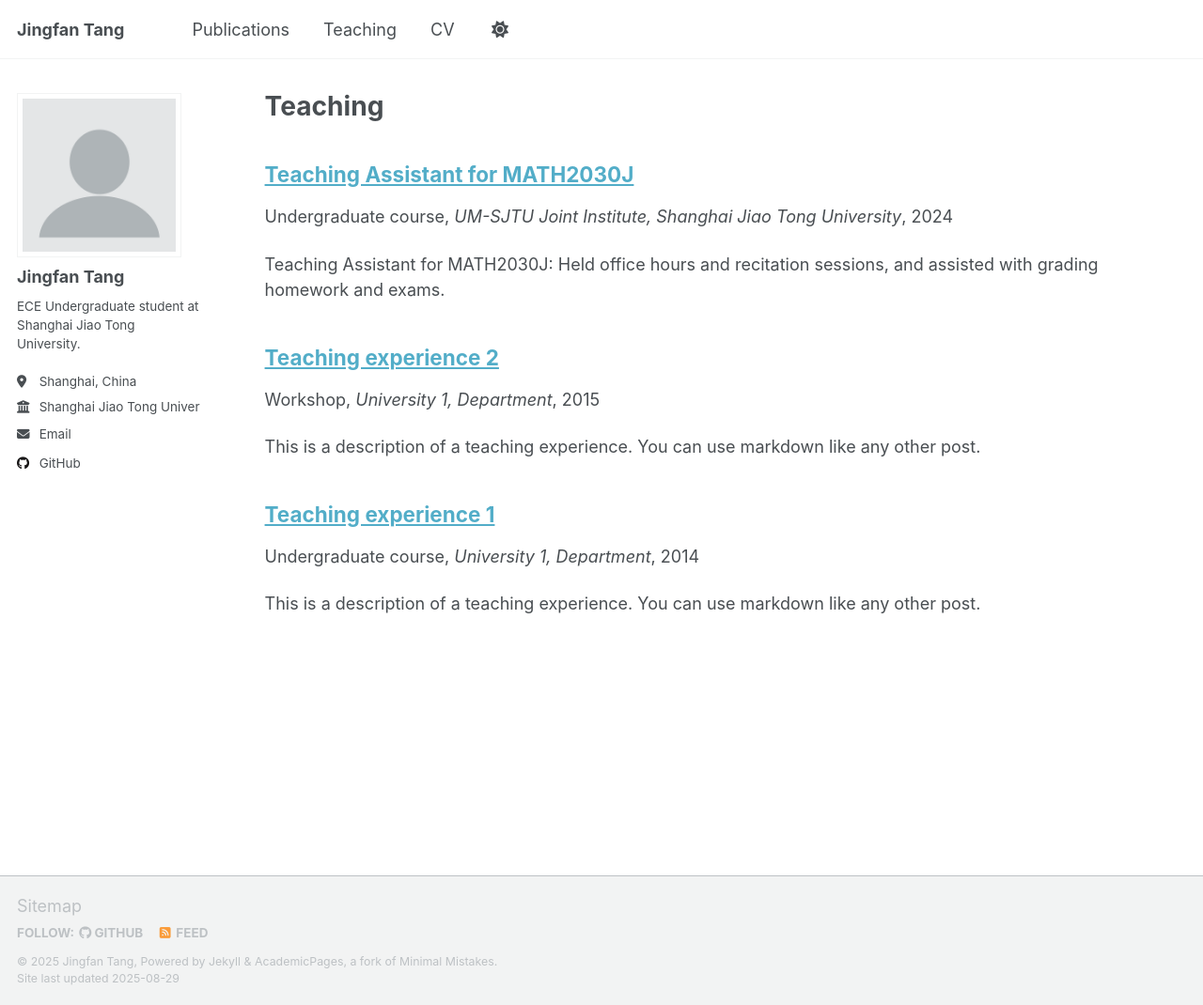
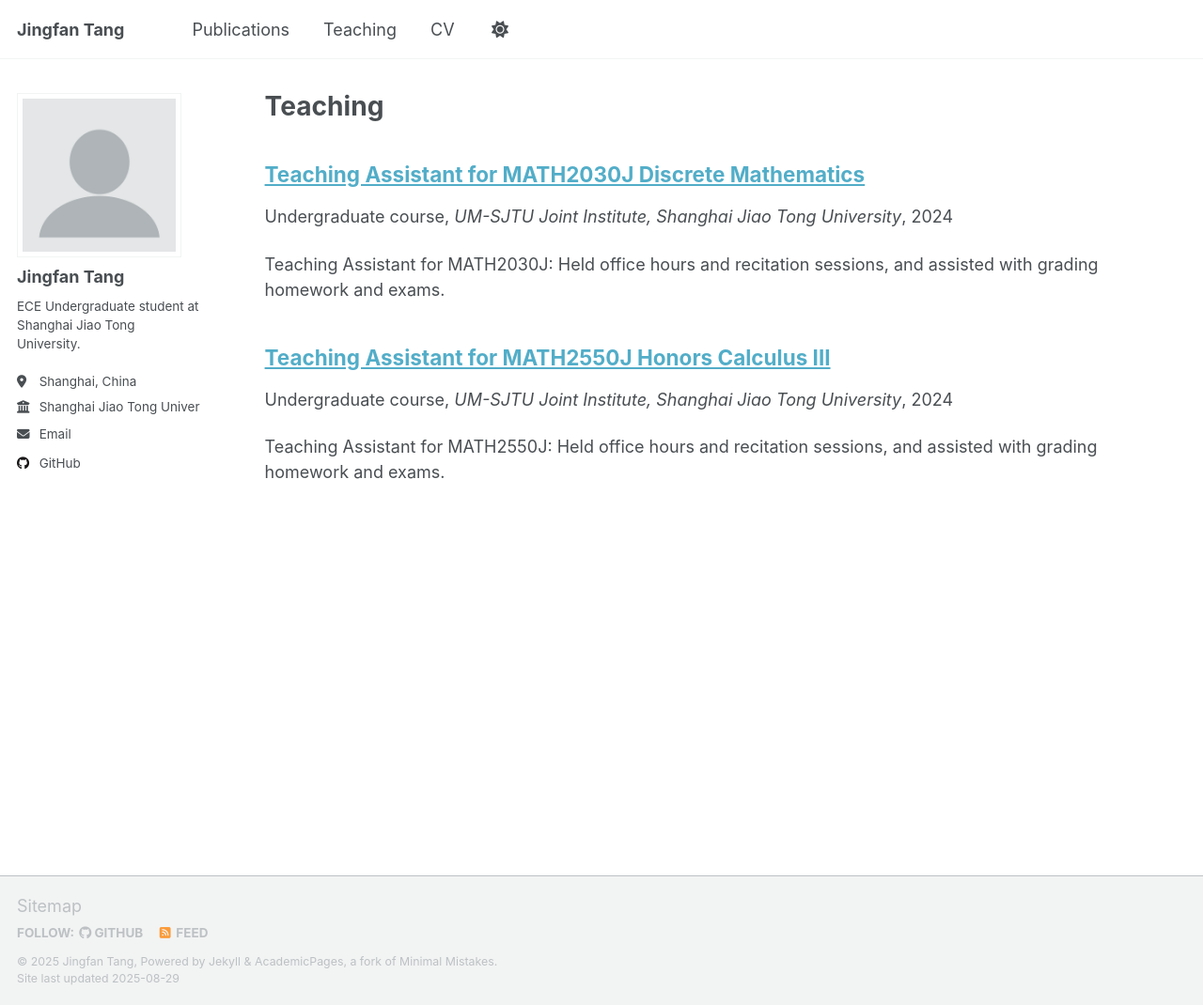
Before and after one commit to tangjingfan/tangjingfan.github.io, a Jekyll site: the page built from _pages/teaching.html, in a window 1280 px wide and 1070 px high. Shown: the whole window at 94% size. Built offline with Jekyll 4.4.1, drawn with Linux system fonts in a browser that asks for light colours; a script that is not in the unit is left out.

Commit message:
feat: update teaching

```diff
--- a/_teaching/2014-spring-teaching-1.md
+++ /dev/null
@@ -1,20 +0,0 @@
----
-title: "Teaching experience 1"
-collection: teaching
-type: "Undergraduate course"
-permalink: /teaching/2014-spring-teaching-1
-venue: "University 1, Department"
-date: 2014-01-01
-location: "City, Country"
----
-
-This is a description of a teaching experience. You can use markdown like any other post.
-
-Heading 1
-======
-
-Heading 2
-======
-
-Heading 3
-======
--- a/_teaching/2015-spring-teaching-2.md
+++ /dev/null
@@ -1,20 +0,0 @@
----
-title: "Teaching experience 2"
-collection: teaching
-type: "Workshop"
-permalink: /teaching/2015-spring-teaching-1
-venue: "University 1, Department"
-date: 2015-01-01
-location: "City, Country"
----
-
-This is a description of a teaching experience. You can use markdown like any other post.
-
-Heading 1
-======
-
-Heading 2
-======
-
-Heading 3
-======
--- a/_teaching/math203.md
+++ b/_teaching/math203.md
@@ -1,5 +1,5 @@
 ---
-title: "Teaching Assistant for MATH2030J"
+title: "Teaching Assistant for MATH2030J Discrete Mathematics"
 collection: teaching
 type: "Undergraduate course"
 permalink: /teaching/math203
--- /dev/null
+++ b/_teaching/math255.md
@@ -0,0 +1,11 @@
+---
+title: "Teaching Assistant for MATH2550J Honors Calculus III"
+collection: teaching
+type: "Undergraduate course"
+permalink: /teaching/math255
+venue: "UM-SJTU Joint Institute, Shanghai Jiao Tong University"
+date: 2024-05-12
+location: "Shanghai, China"
+---
+
+Teaching Assistant for MATH2550J: Held office hours and recitation sessions, and assisted with grading homework and exams.
```
